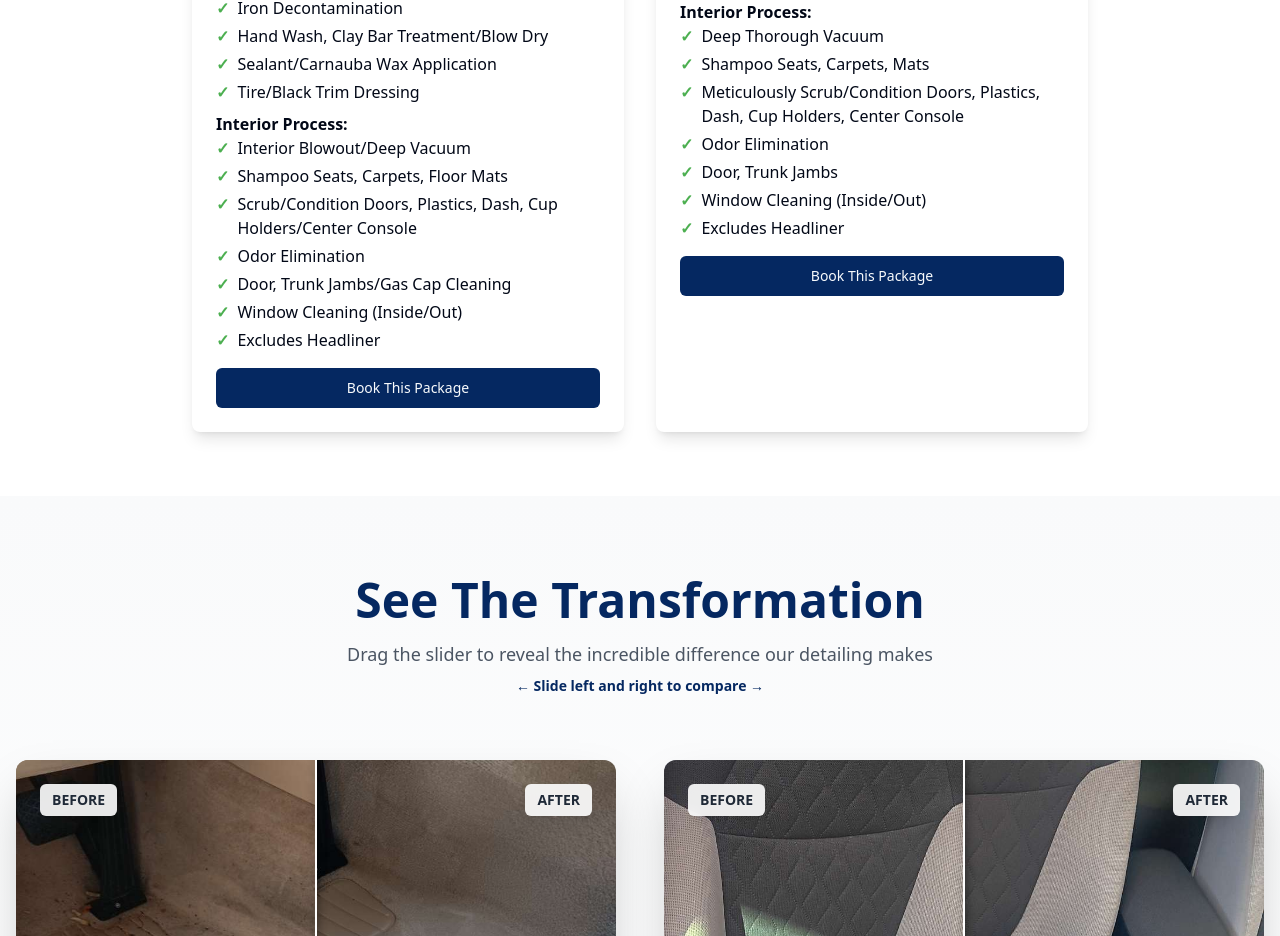
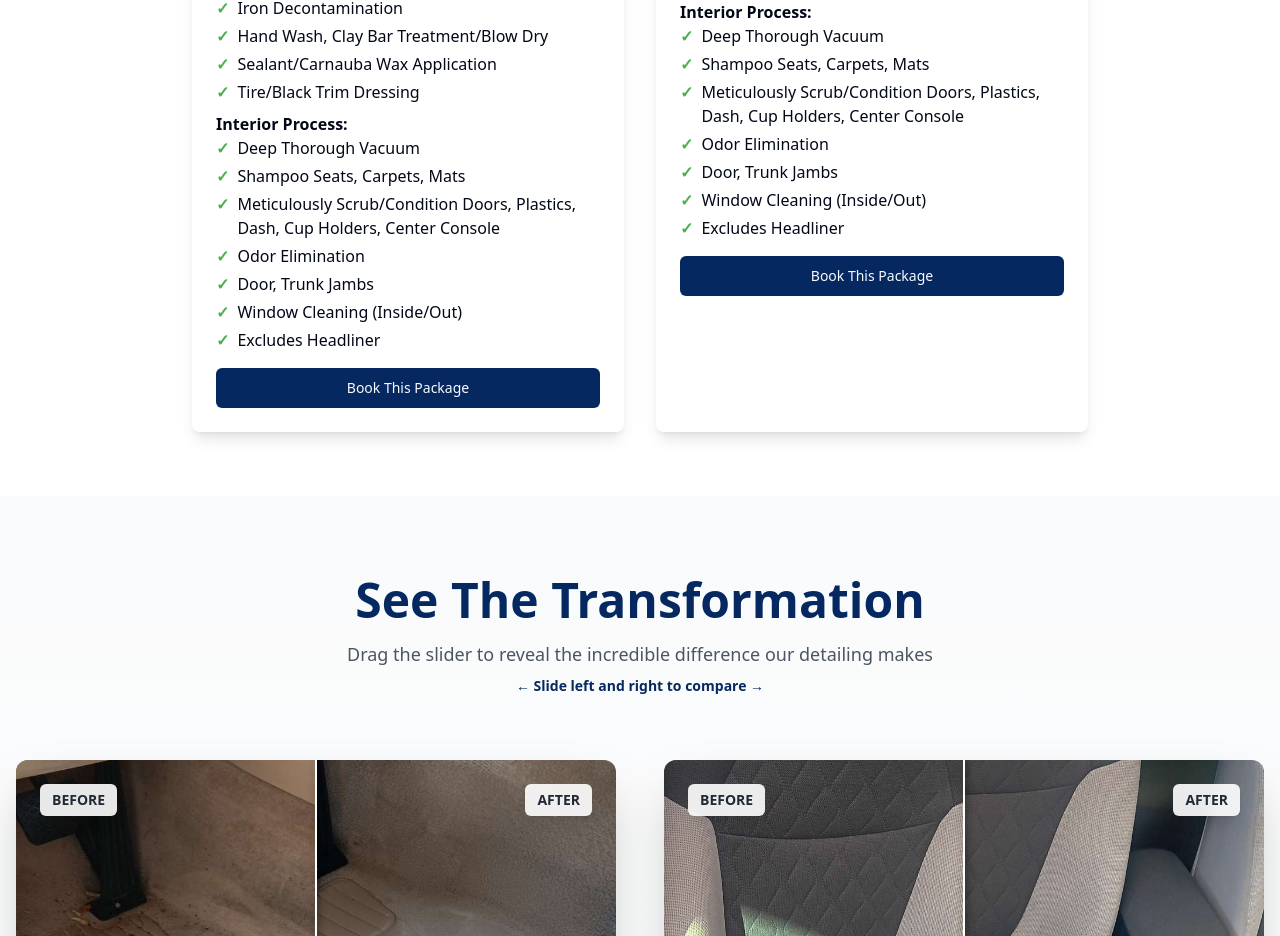
Before and after one commit to personaluse47666/Horizons, a React (Vite) app: page / in a window 1280 px wide. Shown: the part 1274-2210 px from the top of the page. Built offline with nearby package versions, Linux system fonts and the light colour scheme.

Commit message:
Update Full Detail service interior process to match Interior Shampoo

```diff
--- a/src/App.jsx
+++ b/src/App.jsx
@@ -32,11 +32,11 @@ const services = [
         "Tire/Black Trim Dressing"
       ],
       interior: [
-        "Interior Blowout/Deep Vacuum",
-        "Shampoo Seats, Carpets, Floor Mats",
-        "Scrub/Condition Doors, Plastics, Dash, Cup Holders/Center Console",
+        "Deep Thorough Vacuum",
+        "Shampoo Seats, Carpets, Mats",
+        "Meticulously Scrub/Condition Doors, Plastics, Dash, Cup Holders, Center Console",
         "Odor Elimination",
-        "Door, Trunk Jambs/Gas Cap Cleaning",
+        "Door, Trunk Jambs",
         "Window Cleaning (Inside/Out)",
         "Excludes Headliner"
       ]
```
